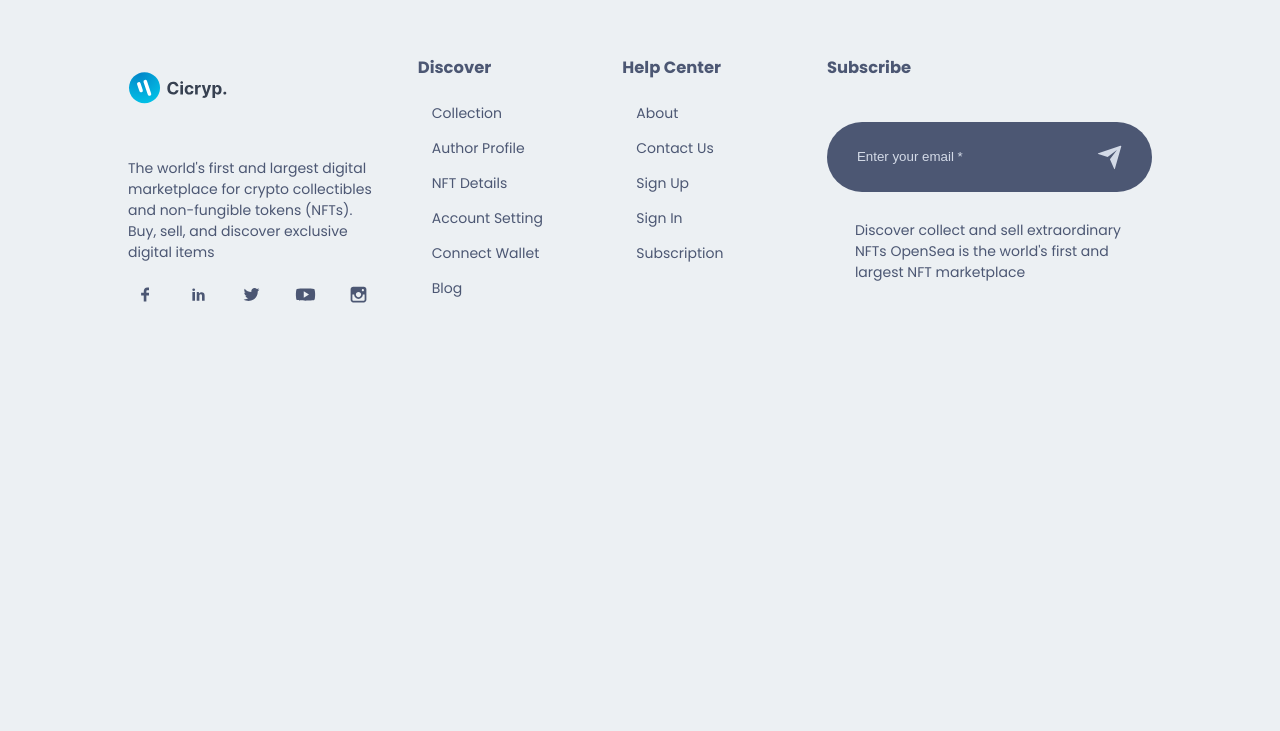
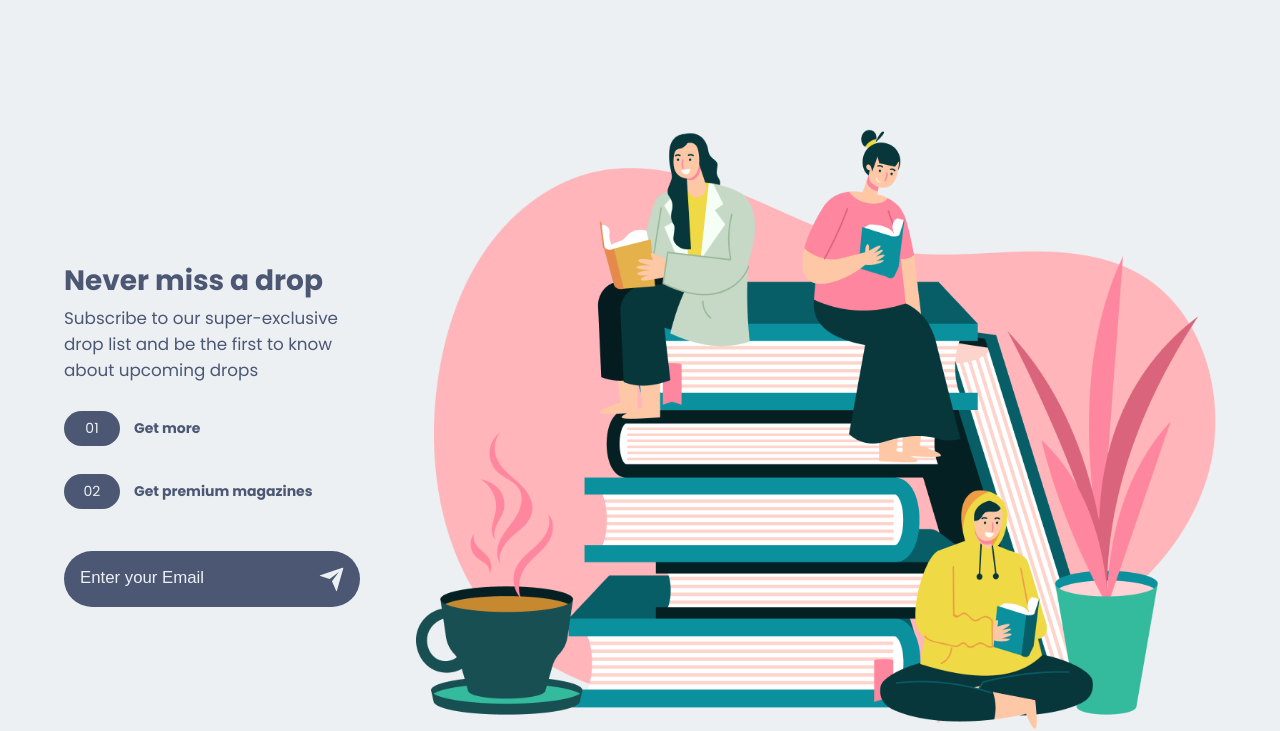
Before and after one commit to ochicode/NFTMARKETPLACE, a Next.js app: page / in a window 1280 px wide. Shown: the part 2376-3107 px from the top of the page. Before the commit the page ends 2709 px from the top, so only its background shows below. Built offline with nearby package versions, Linux system fonts and the light colour scheme.

Commit message:
adding subscribe component

```diff
--- /dev/null
+++ b/components/Subscribe/Subscribe.jsx
@@ -0,0 +1,48 @@
+import React from "react";
+import { RiSendPlaneFill } from "react-icons/ri";
+import Image from "next/image";
+
+// INTERNAL IMPORT
+import Style from "./Subscribe.module.css";
+import images from "../../img";
+
+const Subscribe = () => {
+  return (
+    <div className={Style.subscribe}>
+      <div className={Style.subscribe_box}>
+        <div className={Style.subscribe_box_left}>
+          <h2>Never miss a drop</h2>
+          <p>
+            Subscribe to our super-exclusive drop list and be the first to know
+            about upcoming drops
+          </p>
+          <div className={Style.subscribe_box_left_box}>
+            <span>01</span>
+            <small>Get more</small>
+          </div>
+
+          <div className={Style.subscribe_box_left_box}>
+            <span>02</span>
+            <small>Get premium magazines</small>
+          </div>
+
+          <div className={Style.subscribe_box_left_input}>
+            <input type="email" placeholder="Enter your Email" />
+            <RiSendPlaneFill className={Style.subscribe_box_left_input_icon} />
+          </div>
+        </div>
+
+        <div className={Style.subscribe_box_right}>
+          <Image
+            src={images.update}
+            alt="get update"
+            height={600}
+            width={800}
+          />
+        </div>
+      </div>
+    </div>
+  );
+};
+
+export default Subscribe;
--- /dev/null
+++ b/components/Subscribe/Subscribe.module.css
@@ -0,0 +1,105 @@
+.subscribe {
+  width: 100%;
+}
+
+.subscribe_box {
+  width: 80%;
+  margin: 0 auto;
+  padding: 8rem 0;
+
+  display: grid;
+  grid-template-columns: 1.5fr 2fr;
+  align-items: center;
+}
+
+.subscribe_box_left h2 {
+  font-size: 3rem;
+  line-height: 0;
+}
+
+.subscribe_box p {
+  font-size: 1.2rem;
+}
+
+.subscribe_box_left_box {
+  display: flex;
+  align-items: center;
+  gap: 1rem;
+  margin-top: 2rem;
+}
+
+.subscribe_box_left_box small {
+  font-size: 1rem;
+  font-weight: 700;
+}
+
+.subscribe_box_left_box span {
+  background-color: var(--icons-color);
+  color: var(--main-bg-color);
+  padding: 0.5rem 1rem;
+  border-radius: 2rem;
+  width: 4rem;
+  text-align: center;
+}
+
+.subscribe_box_left_input {
+  margin-top: 3rem;
+  padding: 2rem;
+  width: 80%;
+  border-radius: 4rem;
+  background-color: var(--icons-color);
+  color: var(--main-bg-color);
+
+  display: flex;
+  align-items: center;
+}
+
+.subscribe_box_left_input input {
+  background-color: transparent;
+  border: 0;
+  outline: none;
+  width: 90%;
+}
+
+.subscribe_box_left_input input::placeholder {
+  color: var(--main-bg-color);
+  font-size: 1.2rem;
+}
+
+.subscribe_box_left_input_icon {
+  font-size: 2rem;
+}
+
+@media screen and (min-device-width: 320px) and (max-device-width: 768px) {
+  .subscribe_box {
+    width: 90%;
+    grid-template-columns: 1fr;
+    gap: 4rem;
+  }
+
+  .subscribe_box_left_input {
+    width: 100%;
+    padding: 1rem;
+  }
+
+  .subscribe_box_left h2 {
+    font-size: 2rem;
+  }
+}
+
+@media screen and (min-device-width: 768px) and (max-device-width: 1024px) {
+  .subscribe_box {
+    width: 90%;
+    grid-template-columns: repeat(2, 1fr);
+    gap: 4rem;
+  }
+
+  .subscribe_box_left_input {
+    width: 100%;
+    padding: 1rem;
+  }
+
+  .subscribe_box_left h2 {
+    font-size: 2rem;
+  }
+}
--- a/components/componentsindex.js
+++ b/components/componentsindex.js
@@ -4,5 +4,6 @@
 import HeroSection from "./HeroSection/HeroSection";
 import Service from "./Service/Service";
 import BigNFTSlider from "./BigNFTSlider/BigNFTSlider";
+import Subscribe from "./Subscribe/Subscribe";
 
-export { Button, Footer, NavBar, HeroSection, Service, BigNFTSlider }
+export { Button, Footer, NavBar, HeroSection, Service, BigNFTSlider, Subscribe }
--- a/pages/index.js
+++ b/pages/index.js
@@ -2,7 +2,7 @@
 
 // INTERNAL IMPORT
 import Style from '../styles/index.module.css'
-import { BigNFTSlider, HeroSection, Service } from "@/components/componentsindex";
+import { BigNFTSlider, HeroSection, Service, Subscribe } from "@/components/componentsindex";
 
 const Home = () => {
   return (
@@ -10,6 +10,7 @@
       <HeroSection />
       <Service />
       <BigNFTSlider />
+      <Subscribe />
     </div>
   )
 }
```
